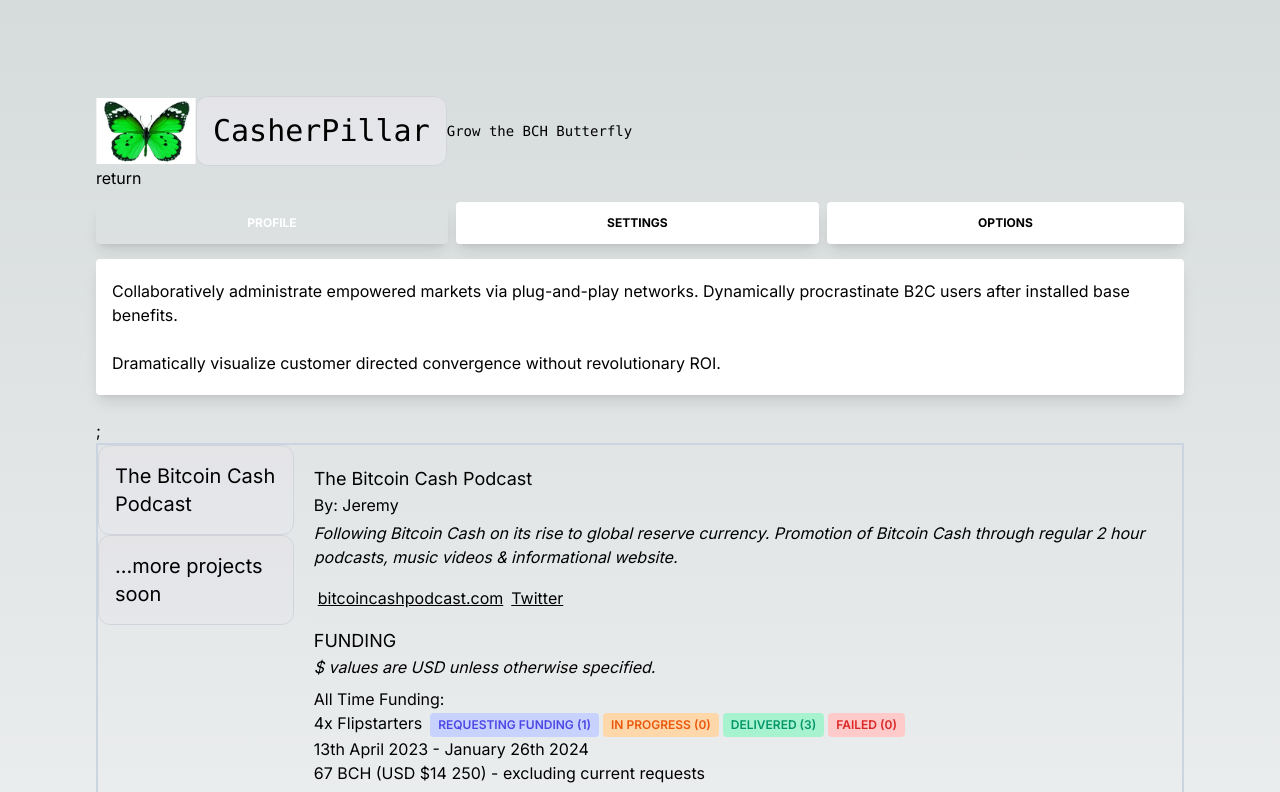
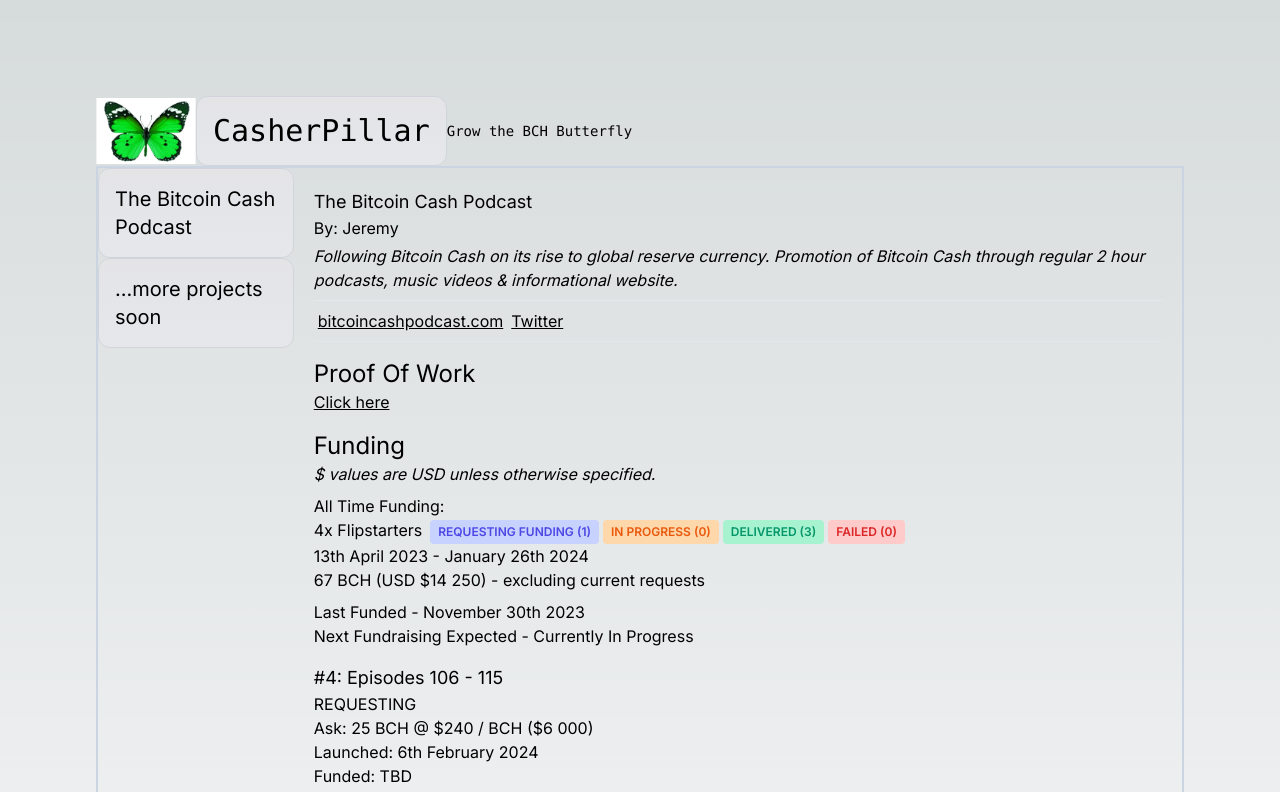
Before and after one commit to JeremyEllingham/casherpillar, a Next.js app: page / in a window 1280 px wide. Shown: the top 792 px of the page. Built offline with nearby package versions, Linux system fonts and the light colour scheme.

Commit message:
Add proof of work.

```diff
--- a/src/app/page.tsx
+++ b/src/app/page.tsx
@@ -77,8 +77,6 @@
         <p className="w-full">Grow the BCH Butterfly</p>
       </div>
 
-      <TabsRender />
-
       <div className="flex w-full border-solid border-2 border-slate-300">
         <div>
           <p className="text-xl flex w-full justify-center border-b border-gray-300 bg-gradient-to-b from-zinc-200 pb-6 pt-8 backdrop-blur-2xl dark:border-neutral-800 dark:bg-zinc-800/30 dark:from-inherit lg:static lg:w-auto  lg:rounded-xl lg:border lg:bg-gray-200 lg:p-4 lg:dark:bg-red-800/30">
@@ -116,7 +114,12 @@
             </div>
           </div>
 
-          <p className="text-lg">FUNDING</p>
+          <div className="pt-2 pb-4">
+            <p className="text-2xl">Proof Of Work</p>
+            <a className="underline" href="https://bitcoincashpodcast.com/proof-of-work" target="_blank" >Click here</a>
+          </div>
+
+          <p className="text-2xl">Funding</p>
           <p className="italic pb-2">$ values are USD unless otherwise specified.</p>
 
           <p>All Time Funding:</p>
```
